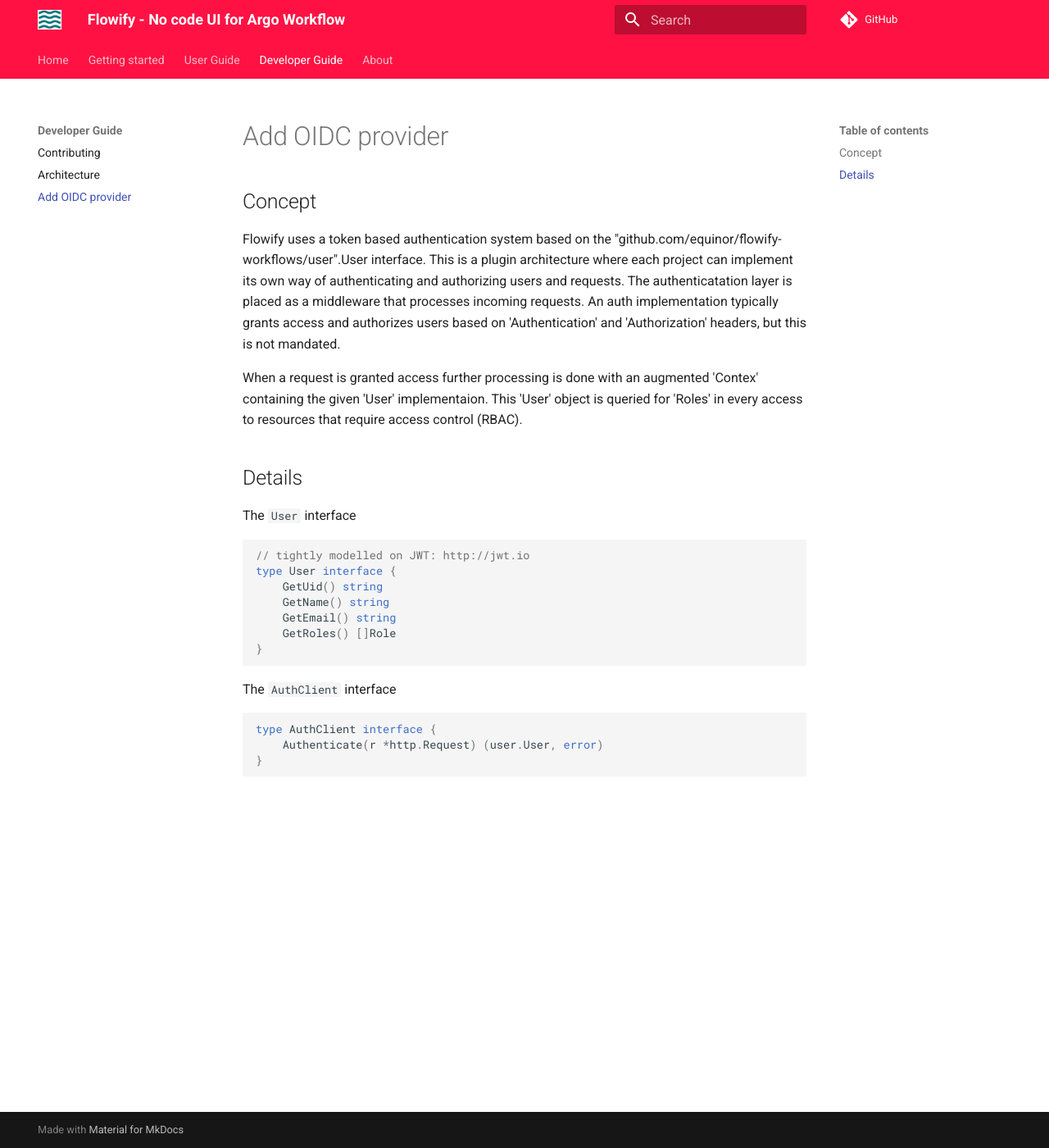
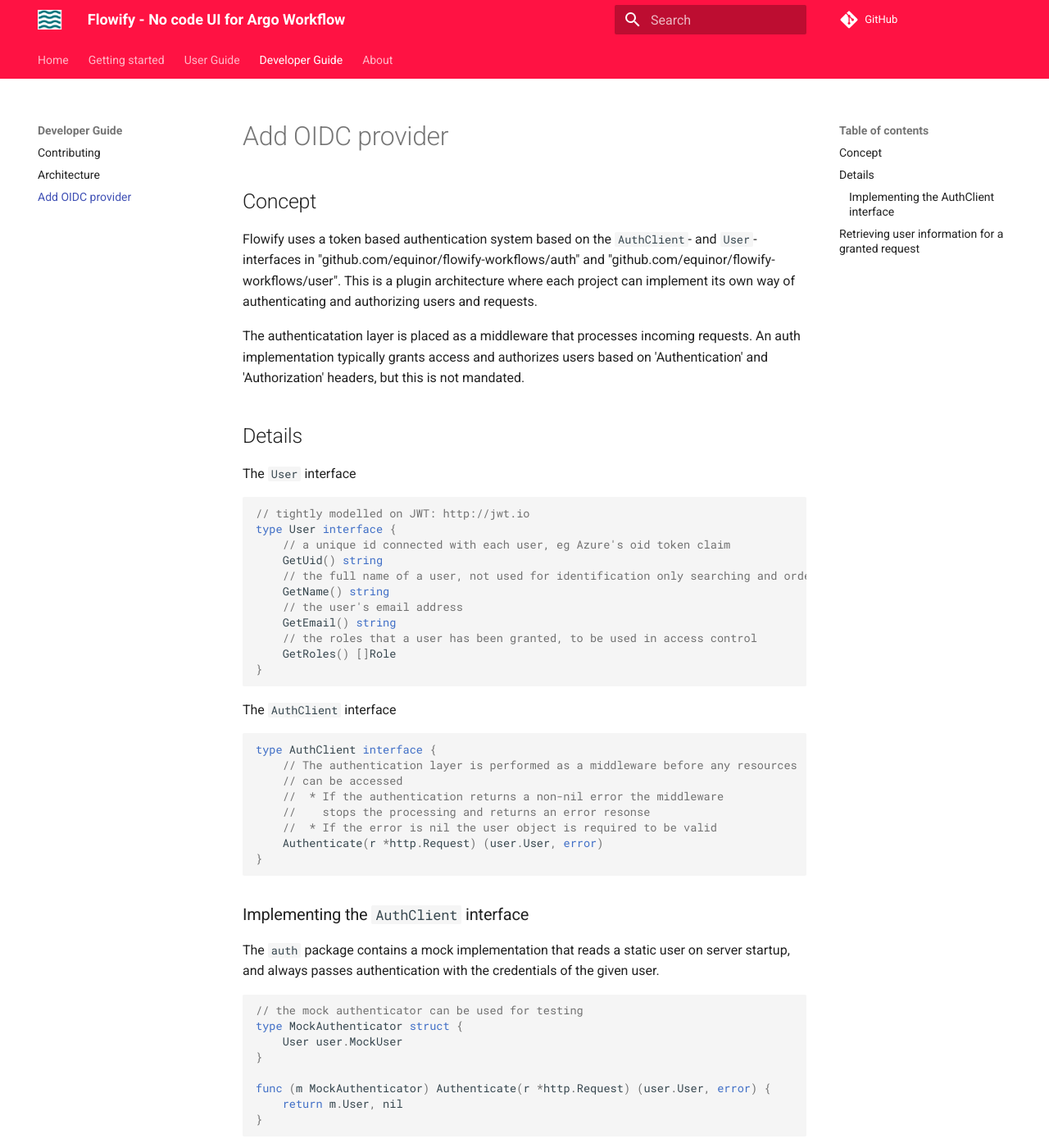
Before and after one commit to equinor/flowify-documentation, an MkDocs documentation site: the page built from docs/oidc.md, in a window 1280 px wide and 1400 px high. Shown: the whole window at 82% size. Built offline with MkDocs 1.6.1 and Material for MkDocs 9.7.7, drawn with Linux system fonts in a browser that asks for light colours; comment, search, counter and statistics services are not loaded; some of the changed text lies outside the part shown.

Commit message:
Adds some oids docs

````diff
--- a/docs/oidc.md
+++ b/docs/oidc.md
@@ -1,8 +1,8 @@
 ## Concept
-Flowify uses a token based authentication system based on the "github.com/equinor/flowify-workflows/user".User interface. This is a plugin architecture where each project can implement its own way of authenticating and authorizing users and requests.
+Flowify uses a token based authentication system based on the `AuthClient`- and `User`-interfaces in "github.com/equinor/flowify-workflows/auth" and "github.com/equinor/flowify-workflows/user". This is a plugin architecture where each project can implement its own way of authenticating and authorizing users and requests.
+
 The authenticatation layer is placed as a middleware that processes  incoming requests. An auth implementation typically grants access and authorizes users based on 'Authentication' and 'Authorization' headers, but this is not mandated.
 
-When a request is granted access further processing is done with an augmented 'Contex' containing the given 'User' implementaion. This 'User' object is queried for 'Roles' in every access to resources that require access control (RBAC).
 
 ## Details
 
@@ -10,16 +10,53 @@
 ```go
 // tightly modelled on JWT: http://jwt.io
 type User interface {
+    // a unique id connected with each user, eg Azure's oid token claim
 	GetUid() string
+    // the full name of a user, not used for identification only searching and ordering
 	GetName() string
+    // the user's email address
 	GetEmail() string
-	GetRoles() []Role
+	// the roles that a user has been granted, to be used in access control
+    GetRoles() []Role
 }
 ```
 
 The `AuthClient` interface
 ```go
 type AuthClient interface {
+    // The authentication layer is performed as a middleware before any resources
+    // can be accessed
+    //  * If the authentication returns a non-nil error the middleware
+    //    stops the processing and returns an error resonse
+    //  * If the error is nil the user object is required to be valid
 	Authenticate(r *http.Request) (user.User, error)
 }
 ```
+
+### Implementing the `AuthClient` interface
+The `auth` package contains a mock implementation that reads a static user on server startup, and always passes authentication with the credentials of the given user.
+
+```go
+// the mock authenticator can be used for testing
+type MockAuthenticator struct {
+	User user.MockUser
+}
+
+func (m MockAuthenticator) Authenticate(r *http.Request) (user.User, error) {
+	return m.User, nil
+}
+```
+
+
+
+
+## Retrieving user information for a granted request
+When a request is granted access further processing is done with an augmented `Contex` containing the given user implementaion. This `User` interface object can be queried for `Roles` used to authorize access to resources that require access control (RBAC).
+
+The user package contains the following utility to simplify access
+```go
+// retrieve a User object from the context if available, otherwise return nil
+func GetUser(ctx context.Context) User
+```
+
+All `Handler`s in the api are required to have this context.
````
